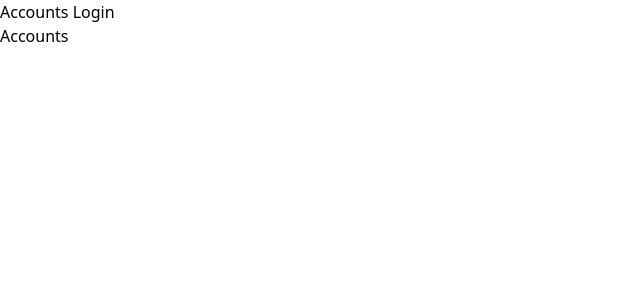
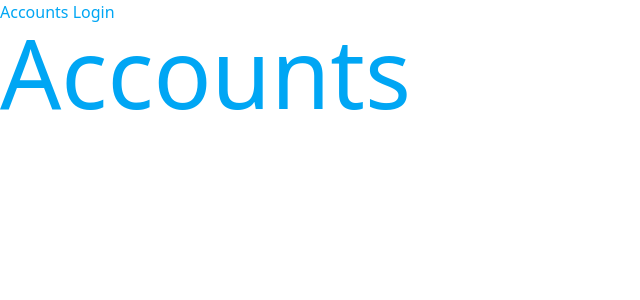
Before and after one commit to legosthes/expense-tracker, a Django app: page /accounts/ in a window 1280 px wide. Shown: the top 300 px of the page, without its empty margins (0-640 px from the left). Run offline with Django 5.2, Linux system fonts and the light colour scheme; style sheets or scripts are compiled from the project's sources.

Commit message:
chores: set up tailwind css

```diff
--- a/package.json
+++ b/package.json
@@ -15,7 +15,7 @@
   "type": "commonjs",
   "main": "index.js",
   "scripts": {
-    "css":"npx @tailwindcss/cli -i npm/styles/style.css -o /public/styles/style.css --watch"
+    "css":"npx @tailwindcss/cli -i src/styles/style.css -o public/styles/style.css --watch"
   },
   "dependencies": {
     "@tailwindcss/cli": "^4.1.14",
--- /dev/null
+++ b/public/styles/style.css
@@ -0,0 +1,178 @@
+/*! tailwindcss v4.1.14 | MIT License | https://tailwindcss.com */
+@layer theme, base, components, utilities;
+@layer theme {
+  :root, :host {
+    --font-sans: ui-sans-serif, system-ui, sans-serif, "Apple Color Emoji",
+      "Segoe UI Emoji", "Segoe UI Symbol", "Noto Color Emoji";
+    --font-mono: ui-monospace, SFMono-Regular, Menlo, Monaco, Consolas, "Liberation Mono",
+      "Courier New", monospace;
+    --color-sky-500: oklch(68.5% 0.169 237.323);
+    --text-8xl: 6rem;
+    --text-8xl--line-height: 1;
+    --default-font-family: var(--font-sans);
+    --default-mono-font-family: var(--font-mono);
+  }
+}
+@layer base {
+  *, ::after, ::before, ::backdrop, ::file-selector-button {
+    box-sizing: border-box;
+    margin: 0;
+    padding: 0;
+    border: 0 solid;
+  }
+  html, :host {
+    line-height: 1.5;
+    -webkit-text-size-adjust: 100%;
+    tab-size: 4;
+    font-family: var(--default-font-family, ui-sans-serif, system-ui, sans-serif, "Apple Color Emoji", "Segoe UI Emoji", "Segoe UI Symbol", "Noto Color Emoji");
+    font-feature-settings: var(--default-font-feature-settings, normal);
+    font-variation-settings: var(--default-font-variation-settings, normal);
+    -webkit-tap-highlight-color: transparent;
+  }
+  hr {
+    height: 0;
+    color: inherit;
+    border-top-width: 1px;
+  }
+  abbr:where([title]) {
+    -webkit-text-decoration: underline dotted;
+    text-decoration: underline dotted;
+  }
+  h1, h2, h3, h4, h5, h6 {
+    font-size: inherit;
+    font-weight: inherit;
+  }
+  a {
+    color: inherit;
+    -webkit-text-decoration: inherit;
+    text-decoration: inherit;
+  }
+  b, strong {
+    font-weight: bolder;
+  }
+  code, kbd, samp, pre {
+    font-family: var(--default-mono-font-family, ui-monospace, SFMono-Regular, Menlo, Monaco, Consolas, "Liberation Mono", "Courier New", monospace);
+    font-feature-settings: var(--default-mono-font-feature-settings, normal);
+    font-variation-settings: var(--default-mono-font-variation-settings, normal);
+    font-size: 1em;
+  }
+  small {
+    font-size: 80%;
+  }
+  sub, sup {
+    font-size: 75%;
+    line-height: 0;
+    position: relative;
+    vertical-align: baseline;
+  }
+  sub {
+    bottom: -0.25em;
+  }
+  sup {
+    top: -0.5em;
+  }
+  table {
+    text-indent: 0;
+    border-color: inherit;
+    border-collapse: collapse;
+  }
+  :-moz-focusring {
+    outline: auto;
+  }
+  progress {
+    vertical-align: baseline;
+  }
+  summary {
+    display: list-item;
+  }
+  ol, ul, menu {
+    list-style: none;
+  }
+  img, svg, video, canvas, audio, iframe, embed, object {
+    display: block;
+    vertical-align: middle;
+  }
+  img, video {
+    max-width: 100%;
+    height: auto;
+  }
+  button, input, select, optgroup, textarea, ::file-selector-button {
+    font: inherit;
+    font-feature-settings: inherit;
+    font-variation-settings: inherit;
+    letter-spacing: inherit;
+    color: inherit;
+    border-radius: 0;
+    background-color: transparent;
+    opacity: 1;
+  }
+  :where(select:is([multiple], [size])) optgroup {
+    font-weight: bolder;
+  }
+  :where(select:is([multiple], [size])) optgroup option {
+    padding-inline-start: 20px;
+  }
+  ::file-selector-button {
+    margin-inline-end: 4px;
+  }
+  ::placeholder {
+    opacity: 1;
+  }
+  @supports (not (-webkit-appearance: -apple-pay-button))  or (contain-intrinsic-size: 1px) {
+    ::placeholder {
+      color: currentcolor;
+      @supports (color: color-mix(in lab, red, red)) {
+        color: color-mix(in oklab, currentcolor 50%, transparent);
+      }
+    }
+  }
+  textarea {
+    resize: vertical;
+  }
+  ::-webkit-search-decoration {
+    -webkit-appearance: none;
+  }
+  ::-webkit-date-and-time-value {
+    min-height: 1lh;
+    text-align: inherit;
+  }
+  ::-webkit-datetime-edit {
+    display: inline-flex;
+  }
+  ::-webkit-datetime-edit-fields-wrapper {
+    padding: 0;
+  }
+  ::-webkit-datetime-edit, ::-webkit-datetime-edit-year-field, ::-webkit-datetime-edit-month-field, ::-webkit-datetime-edit-day-field, ::-webkit-datetime-edit-hour-field, ::-webkit-datetime-edit-minute-field, ::-webkit-datetime-edit-second-field, ::-webkit-datetime-edit-millisecond-field, ::-webkit-datetime-edit-meridiem-field {
+    padding-block: 0;
+  }
+  ::-webkit-calendar-picker-indicator {
+    line-height: 1;
+  }
+  :-moz-ui-invalid {
+    box-shadow: none;
+  }
+  button, input:where([type="button"], [type="reset"], [type="submit"]), ::file-selector-button {
+    appearance: button;
+  }
+  ::-webkit-inner-spin-button, ::-webkit-outer-spin-button {
+    height: auto;
+  }
+  [hidden]:where(:not([hidden="until-found"])) {
+    display: none !important;
+  }
+}
+@layer utilities {
+  .block {
+    display: block;
+  }
+  .w-full {
+    width: 100%;
+  }
+  .text-8xl {
+    font-size: var(--text-8xl);
+    line-height: var(--tw-leading, var(--text-8xl--line-height));
+  }
+  .text-sky-500 {
+    color: var(--color-sky-500);
+  }
+}
--- a/templates/layouts/default.html
+++ b/templates/layouts/default.html
@@ -1,14 +1,15 @@
 <!DOCTYPE html>
 <html lang="en">
 <head>
+    {%load static%}
     <meta charset="UTF-8">
     <meta name="viewport" content="width=device-width, initial-scale=1.0">
-    <link rel="stylesheet" href="public/styles/style.css">
+    <link rel="stylesheet" href="{%static 'styles/style.css'%}">
     <title>Budget</title>
 </head>
 <body>
     <header>
-        <nav>
+        <nav class="w-full text-sky-500">
             <a href="{%url 'accounts:accounts'%}">Accounts</a>
             <a href="">Login</a>
         </nav>
--- a/templates/pages/accounts.html
+++ b/templates/pages/accounts.html
@@ -2,6 +2,6 @@
 
 {%block content%}
 
-<h1>Accounts</h1>
+<h1 class="text-8xl text-sky-500">Accounts</h1>
 
 {%endblock%}
```
